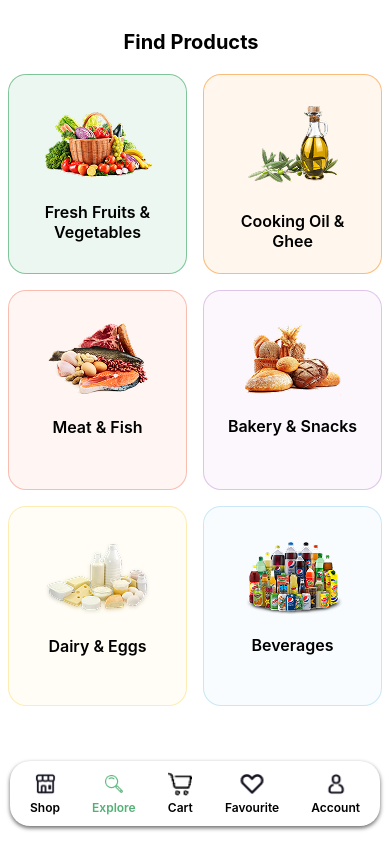
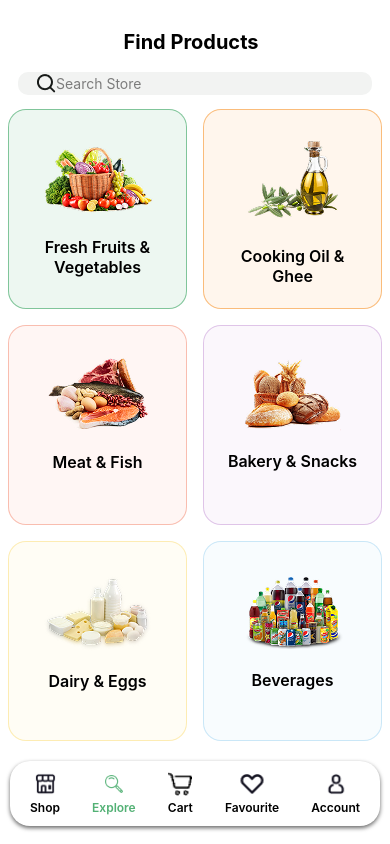
Before and after one commit to NishantSinngh/Nectar_Grocery, a React Native app: screen /bottomTabs in a window 390 px wide. Both pictures are taken after a click on the button "Explore". Built offline with nearby package versions, Linux system fonts and the light colour scheme.

Commit message:
search bar

```diff
--- a/src/Screens/ExploreScreen/ExploreScreen.tsx
+++ b/src/Screens/ExploreScreen/ExploreScreen.tsx
@@ -1,4 +1,4 @@
-import { FlatList, StyleSheet, Text, View } from 'react-native'
+import { FlatList, KeyboardAvoidingView, ScrollView, StyleSheet, Text, View } from 'react-native'
 import React from 'react'
 import exploreStyles from './exploreStyles'
 import AppHeader from '../../components/AppHeader'
@@ -6,6 +6,7 @@ import ExploreItem from '../../components/ExploreItem'
 import imagePath from '../../assets/imagePath'
 import colors from '../../constants/colors'
 import Spacer from '../../components/Spacer'
+import SearchBar from '../../components/SearchBar'
 
 const ExploreScreen = () => {
     const DATA = [{
@@ -54,10 +55,14 @@ const ExploreScreen = () => {
     }
 
     return (
+        <KeyboardAvoidingView style={{ flex: 1, }}>
             <View style={exploreStyles.appContainer}>
                 <AppHeader mainViewStyle={{ paddingTop: 30, }} title='Find Products' />
+                <ScrollView style={{ flex: 1, }}>
+                    <SearchBar />
                     <FlatList
                         data={DATA}
+                        scrollEnabled={false}
                         contentContainerStyle={{ flexGrow: 1, }}
                         ListFooterComponent={<Spacer space={120} />}
                         keyExtractor={(item) => item.id}
@@ -65,7 +70,9 @@ const ExploreScreen = () => {
                         numColumns={2}
                         renderItem={({ item, index }) => <ExploreItem item={item} index={index} onPress={handleItemPress} />}
                     />
+                </ScrollView>
             </View>
+        </KeyboardAvoidingView>
     )
 }
 
--- /dev/null
+++ b/src/components/SearchBar.tsx
@@ -0,0 +1,36 @@
+import { Image, StyleSheet, Text, TextInput, View } from 'react-native'
+import React from 'react'
+import colors from '../constants/colors'
+import imagePath from '../assets/imagePath'
+
+const SearchBar = () => {
+    return (
+        <View style={styles.inputContainer} >
+            <Image source={imagePath.search} />
+            <TextInput
+                placeholder='Search Store'
+                placeholderTextColor={colors.grey}
+                style={styles.inputStyle}
+            />
+        </View>
+    )
+}
+
+export default SearchBar
+
+const styles = StyleSheet.create({
+    inputContainer: {
+        flexDirection: 'row',
+        backgroundColor: colors.grey2,
+        justifyContent: 'flex-start',
+        alignItems: 'center',
+        padding:2,
+        paddingHorizontal: 18,
+        marginHorizontal: 18,
+        borderRadius: 10,
+        marginVertical:6,
+    },
+    inputStyle: {
+        flex: 1,
+    }
+})
```
Lines whose indentation alone changed are shown as unchanged.
